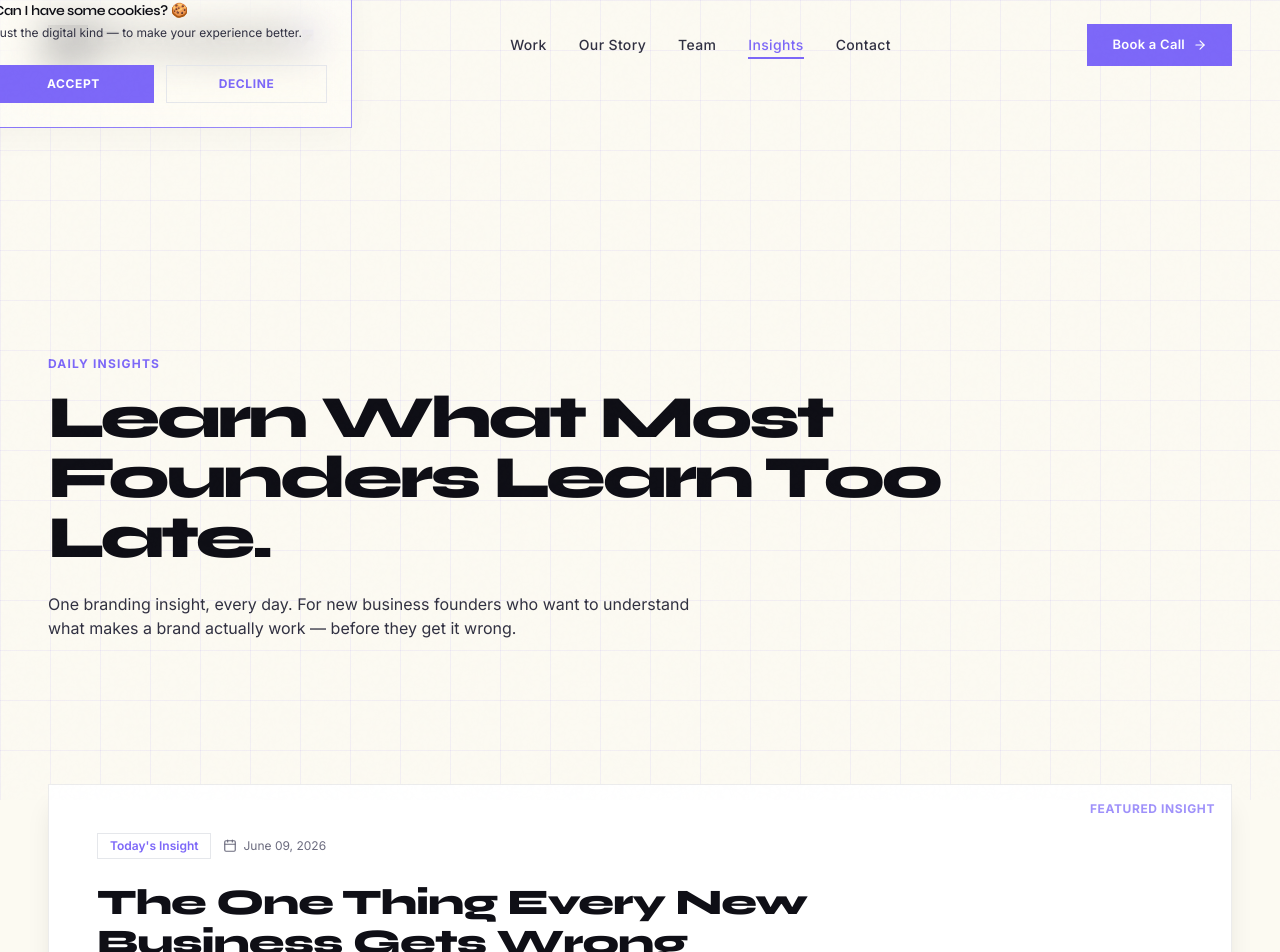
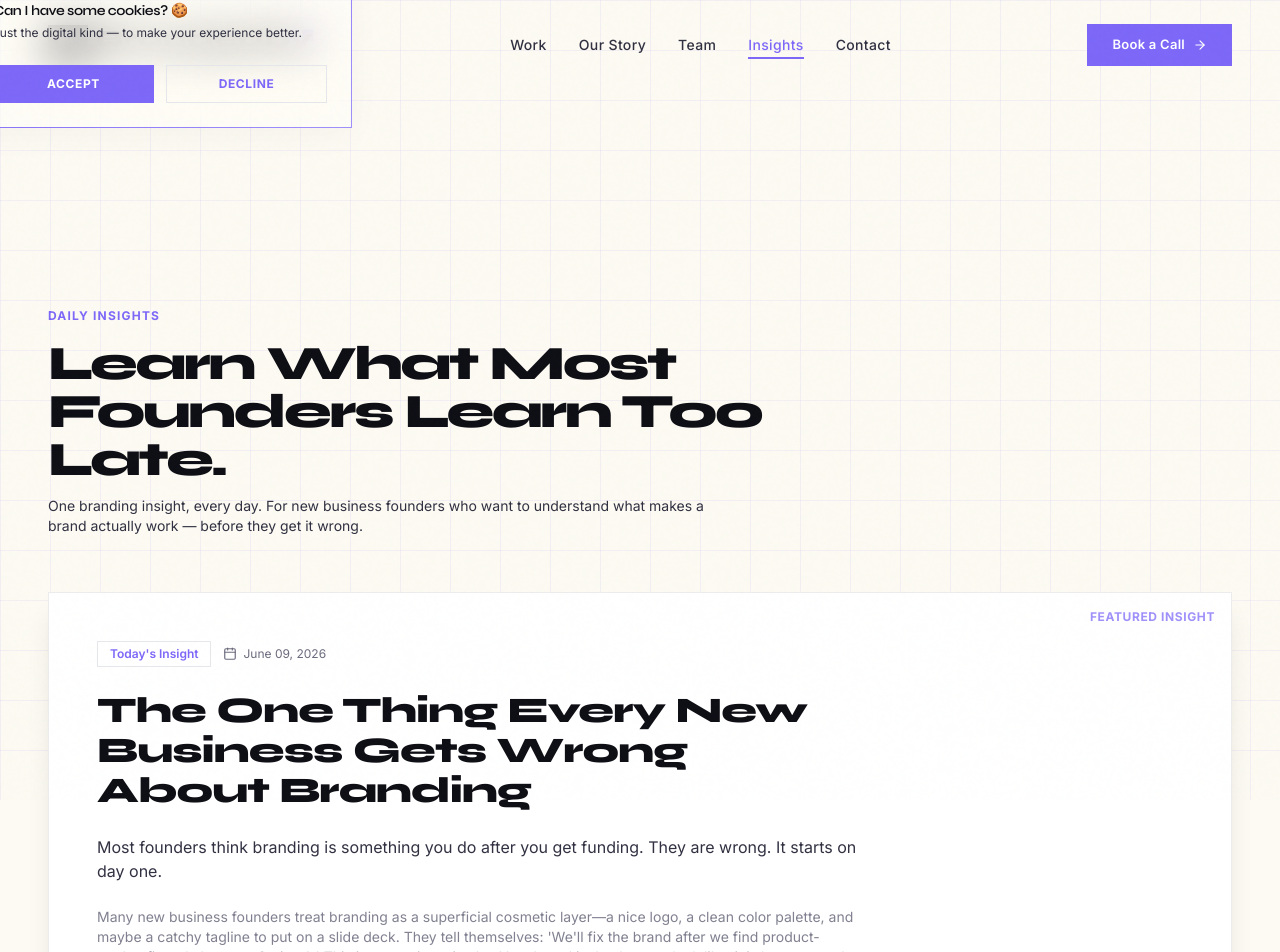
Before and after one commit to Hakkim1/brandedby-website, a Next.js app: page /insights in a window 1280 px wide. Shown: the top 952 px of the page. Built offline with nearby package versions, Linux system fonts and the light colour scheme.

Commit message:
style: compact insights page hero so featured card fits in one viewport

```diff
--- a/app/insights/page.js
+++ b/app/insights/page.js
@@ -30,24 +30,24 @@ export default function InsightsPage() {
   };
 
   return (
-    <div className="blueprint-grid min-h-screen pt-12 pb-24 relative z-10">
+    <div className="blueprint-grid min-h-screen pt-12 pb-8 relative z-10">
       {/* Header section */}
-      <section className="py-20 bg-surface/10">
+      <section className="py-8 bg-surface/10">
         <div className="max-w-[1400px] mx-auto px-6 md:px-12">
           <span className="font-body text-xs font-bold text-purple tracking-widest uppercase block mb-4">
             Daily Insights
           </span>
-          <h1 className="font-heading font-extrabold text-3xl sm:text-5xl md:text-6xl tracking-tighter leading-tight max-w-4xl text-left">
+          <h1 className="font-heading font-extrabold text-3xl sm:text-4xl md:text-5xl tracking-tighter leading-tight max-w-4xl text-left">
             Learn What Most Founders Learn Too Late.
           </h1>
-          <p className="text-secondary text-base font-normal max-w-2xl mt-6">
+          <p className="text-secondary text-sm font-normal max-w-2xl mt-3">
             One branding insight, every day. For new business founders who want to understand what makes a brand actually work — before they get it wrong.
           </p>
         </div>
       </section>
 
       {/* Featured Insight Card Section */}
-      <section className="max-w-[1400px] mx-auto px-6 md:px-12 pt-16">
+      <section className="max-w-[1400px] mx-auto px-6 md:px-12 pt-6">
         <div className="border border-border rounded-none bg-surface p-8 md:p-12 relative overflow-hidden shadow-xl">
           <div className="absolute top-0 right-0 p-4 font-body text-xs text-purple-light font-bold tracking-wider uppercase">
             Featured Insight
```
